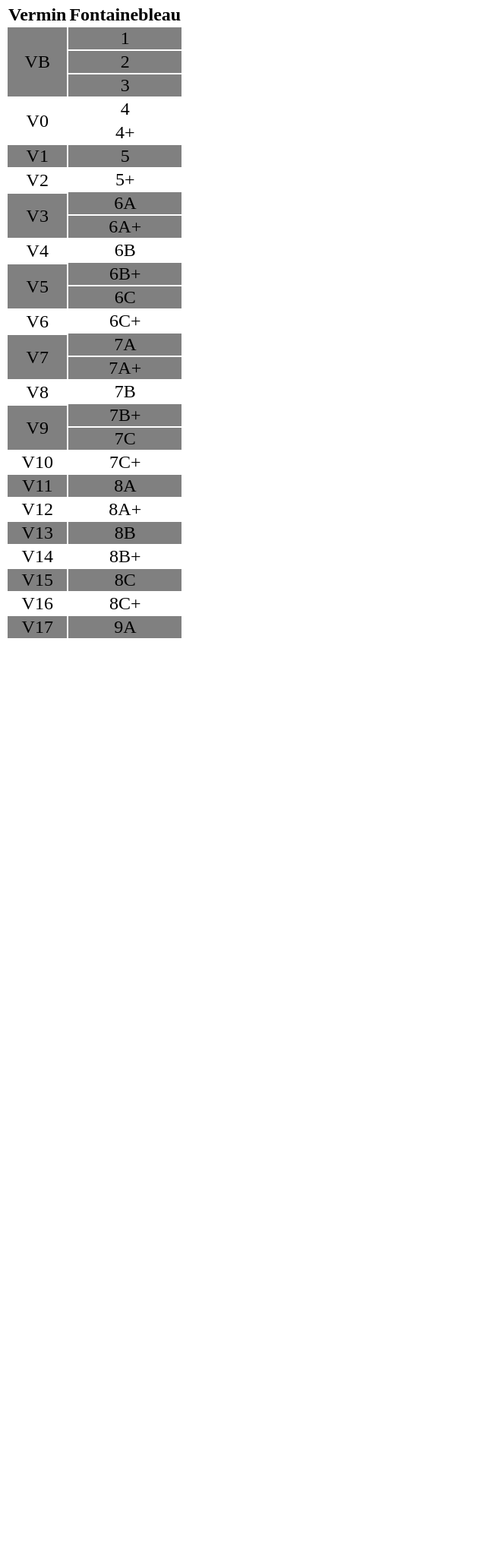
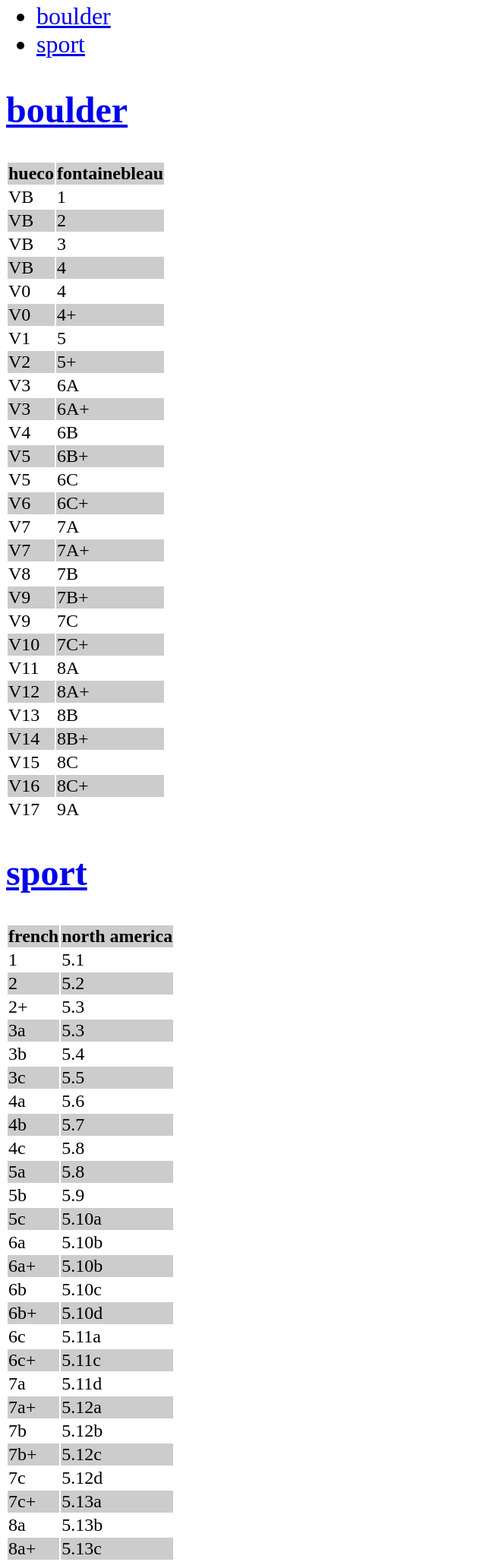
Before and after one commit to reesporte/grade, a plain HTML site: page index.html in a window 1280 px wide. Shown: the part 5-2061 px from the top of the page at 76% size, without its empty margins (0-640 px from the left). Before the commit the page ends 855 px from the top, so only its background shows below. Drawn offline with Linux system fonts and the light colour scheme.

Commit message:
finally add sport grades

```diff
--- a/index.html
+++ b/index.html
@@ -1,221 +1,302 @@
 <html>
   <head>
-        <meta charset="utf-8"/>
-        <title>
-            boulder grade converter
-        </title>
-        <meta name="author" content="Reese Porter"/>
-        <meta name="description" content="boulder grade converter"/>
-        <meta name="viewport" content="width=device-width, initial-scale=1"/>
-        <style> th, td, tr { font-size: x-large } </style>
+    <meta charset="utf-8" />
+    <title>climbing grade conversions</title>
+    <meta name="author" content="Reese Porter" />
+    <meta name="description" content="climbing grade conversions" />
+    <meta name="viewport" content="width=device-width, initial-scale=1" />
+    <style>
+      body {
+        font-size: xx-large;
+      }
+      tbody {
+        font-size: x-large;
+      }
+      tbody tr:nth-child(odd) {
+        background-color: #cccccc;
+      }
+    </style>
   </head>
   <body>
+    <div id="top">
+      <ul>
+        <li><a href="#boulder">boulder</a></li>
+        <li><a href="#sport">sport</a></li>
+      </ul>
+    </div>
+    <div id="boulder">
+      <a href="#top"><h2>boulder</h2></a>
       <table>
         <tbody>
           <tr>
-                    <th>
-                        Vermin
-                    </th>
-                    <th>
-                        Fontainebleau
-                    </th>
+            <th>hueco</th>
+            <th>fontainebleau</th>
           </tr>
-                <tr align="center" bgcolor="gray">
-                    <td rowspan="3">
-                        VB
-                    </td>
-                    <td>
-                        1
-                    </td>
+          <tr>
+            <td>VB</td>
+            <td>1</td>
           </tr>
-                <tr align="center" bgcolor="gray">
-                    <td>
-                        2
-                    </td>
+          <tr>
+            <td>VB</td>
+            <td>2</td>
           </tr>
-                <tr align="center" bgcolor="gray">
-                    <td>
-                        3
-                    </td>
+          <tr>
+            <td>VB</td>
+            <td>3</td>
           </tr>
-                <tr align="center">
-                    <td rowspan="2">
-                        V0
-                    </td>
-                    <td>
-                        4
-                    </td>
+          <tr>
+            <td>VB</td>
+            <td>4</td>
           </tr>
-                <tr align="center">
-                    <td>
-                        4+
-                    </td>
+          <tr>
+            <td>V0</td>
+            <td>4</td>
           </tr>
-                <tr align="center" bgcolor="gray">
-                    <td>
-                        V1
-                    </td>
-                    <td>
-                        5
-                    </td>
+          <tr>
+            <td>V0</td>
+            <td>4+</td>
           </tr>
-                <tr align="center">
-                    <td rowspan="2">
-                        V2
-                    </td>
-                    <td>
-                        5+
-                    </td>
+          <tr>
+            <td>V1</td>
+            <td>5</td>
           </tr>
-                <tr align="center" bgcolor="gray">
-                    <td rowspan="2">
-                        6A
-                    </td>
+          <tr>
+            <td>V2</td>
+            <td>5+</td>
           </tr>
-                <tr align="center" bgcolor="gray">
-                    <td rowspan="2">
-                        V3
-                    </td>
+          <tr>
+            <td>V3</td>
+            <td>6A</td>
           </tr>
-                <tr align="center" bgcolor="gray">
-                    <td>
-                        6A+
-                    </td>
+          <tr>
+            <td>V3</td>
+            <td>6A+</td>
           </tr>
-                <tr align="center">
-                    <td rowspan="2">
-                        V4
-                    </td>
-                    <td>
-                        6B
-                    </td>
+          <tr>
+            <td>V4</td>
+            <td>6B</td>
           </tr>
-                <tr align="center" bgcolor="gray">
-                    <td rowspan="2">
-                        6B+
-                    </td>
+          <tr>
+            <td>V5</td>
+            <td>6B+</td>
           </tr>
-                <tr align="center" bgcolor="gray">
-                    <td rowspan="2">
-                        V5
-                    </td>
+          <tr>
+            <td>V5</td>
+            <td>6C</td>
           </tr>
-                <tr align="center" bgcolor="gray">
-                    <td>
-                        6C
-                    </td>
+          <tr>
+            <td>V6</td>
+            <td>6C+</td>
           </tr>
-                <tr align="center">
-                    <td rowspan="2">
-                        V6
-                    </td>
-                    <td>
-                        6C+
-                    </td>
+          <tr>
+            <td>V7</td>
+            <td>7A</td>
           </tr>
-                <tr align="center" bgcolor="gray">
-                    <td rowspan="2">
-                        7A
-                    </td>
+          <tr>
+            <td>V7</td>
+            <td>7A+</td>
           </tr>
-                <tr align="center" bgcolor="gray">
-                    <td rowspan="2">
-                        V7
-                    </td>
+          <tr>
+            <td>V8</td>
+            <td>7B</td>
           </tr>
-                <tr align="center" bgcolor="gray">
-                    <td>
-                        7A+
-                    </td>
+          <tr>
+            <td>V9</td>
+            <td>7B+</td>
           </tr>
-                <tr align="center">
-                    <td rowspan="2">
-                        V8
-                    </td>
-                    <td>
-                        7B
-                    </td>
+          <tr>
+            <td>V9</td>
+            <td>7C</td>
           </tr>
-                <tr align="center" bgcolor="gray">
-                    <td rowspan="2">
-                        7B+
-                    </td>
+          <tr>
+            <td>V10</td>
+            <td>7C+</td>
           </tr>
-                <tr align="center" bgcolor="gray">
-                    <td rowspan="2">
-                        V9
-                    </td>
+          <tr>
+            <td>V11</td>
+            <td>8A</td>
           </tr>
-                <tr align="center" bgcolor="gray">
-                    <td>
-                        7C
-                    </td>
+          <tr>
+            <td>V12</td>
+            <td>8A+</td>
           </tr>
-                <tr align="center">
-                    <td>
-                        V10
-                    </td>
-                    <td>
-                        7C+
-                    </td>
+          <tr>
+            <td>V13</td>
+            <td>8B</td>
           </tr>
-                <tr align="center" bgcolor="gray">
-                    <td>
-                        V11
-                    </td>
-                    <td>
-                        8A
-                    </td>
+          <tr>
+            <td>V14</td>
+            <td>8B+</td>
           </tr>
-                <tr align="center">
-                    <td>
-                        V12
-                    </td>
-                    <td>
-                        8A+
-                    </td>
+          <tr>
+            <td>V15</td>
+            <td>8C</td>
           </tr>
-                <tr align="center" bgcolor="gray">
-                    <td>
-                        V13
-                    </td>
-                    <td>
-                        8B
-                    </td>
+          <tr>
+            <td>V16</td>
+            <td>8C+</td>
           </tr>
-                <tr align="center">
-                    <td>
-                        V14
-                    </td>
-                    <td>
-                        8B+
-                    </td>
-                </tr>
-                <tr align="center" bgcolor="gray">
-                    <td>
-                        V15
-                    </td>
-                    <td>
-                        8C
-                    </td>
-                </tr>
-                <tr align="center">
-                    <td>
-                        V16
-                    </td>
-                    <td>
-                        8C+
-                    </td>
-                </tr>
-                <tr align="center" bgcolor="gray">
-                    <td>
-                        V17
-                    </td>
-                    <td>
-                        9A
-                    </td>
+          <tr>
+            <td>V17</td>
+            <td>9A</td>
           </tr>
         </tbody>
       </table>
+    </div>
+    <div id="sport">
+      <a href="#top"><h2>sport</h2></a>
+      <table>
+        <tbody>
+          <tr>
+            <th>french</th>
+            <th>north america</th>
+          </tr>
+          <tr>
+            <td>1</td>
+            <td>5.1</td>
+          </tr>
+          <tr>
+            <td>2</td>
+            <td>5.2</td>
+          </tr>
+          <tr>
+            <td>2+</td>
+            <td>5.3</td>
+          </tr>
+          <tr>
+            <td>3a</td>
+            <td>5.3</td>
+          </tr>
+          <tr>
+            <td>3b</td>
+            <td>5.4</td>
+          </tr>
+          <tr>
+            <td>3c</td>
+            <td>5.5</td>
+          </tr>
+          <tr>
+            <td>4a</td>
+            <td>5.6</td>
+          </tr>
+          <tr>
+            <td>4b</td>
+            <td>5.7</td>
+          </tr>
+          <tr>
+            <td>4c</td>
+            <td>5.8</td>
+          </tr>
+          <tr>
+            <td>5a</td>
+            <td>5.8</td>
+          </tr>
+          <tr>
+            <td>5b</td>
+            <td>5.9</td>
+          </tr>
+          <tr>
+            <td>5c</td>
+            <td>5.10a</td>
+          </tr>
+          <tr>
+            <td>6a</td>
+            <td>5.10b</td>
+          </tr>
+          <tr>
+            <td>6a+</td>
+            <td>5.10b</td>
+          </tr>
+          <tr>
+            <td>6b</td>
+            <td>5.10c</td>
+          </tr>
+          <tr>
+            <td>6b+</td>
+            <td>5.10d</td>
+          </tr>
+          <tr>
+            <td>6c</td>
+            <td>5.11a</td>
+          </tr>
+          <tr>
+            <td>6c+</td>
+            <td>5.11c</td>
+          </tr>
+          <tr>
+            <td>7a</td>
+            <td>5.11d</td>
+          </tr>
+          <tr>
+            <td>7a+</td>
+            <td>5.12a</td>
+          </tr>
+          <tr>
+            <td>7b</td>
+            <td>5.12b</td>
+          </tr>
+          <tr>
+            <td>7b+</td>
+            <td>5.12c</td>
+          </tr>
+          <tr>
+            <td>7c</td>
+            <td>5.12d</td>
+          </tr>
+          <tr>
+            <td>7c+</td>
+            <td>5.13a</td>
+          </tr>
+          <tr>
+            <td>8a</td>
+            <td>5.13b</td>
+          </tr>
+          <tr>
+            <td>8a+</td>
+            <td>5.13c</td>
+          </tr>
+          <tr>
+            <td>8b</td>
+            <td>5.13d</td>
+          </tr>
+          <tr>
+            <td>8b+</td>
+            <td>5.14a</td>
+          </tr>
+          <tr>
+            <td>8c</td>
+            <td>5.14b</td>
+          </tr>
+          <tr>
+            <td>8c+</td>
+            <td>5.14c</td>
+          </tr>
+          <tr>
+            <td>9a</td>
+            <td>5.14d</td>
+          </tr>
+          <tr>
+            <td>9a+</td>
+            <td>5.15a</td>
+          </tr>
+          <tr>
+            <td>9b</td>
+            <td>5.15b</td>
+          </tr>
+          <tr>
+            <td>9b+</td>
+            <td>5.15c</td>
+          </tr>
+          <tr>
+            <td>9c</td>
+            <td>5.15d</td>
+          </tr>
+          <tr>
+            <td>9c+</td>
+            <td>5.16a</td>
+          </tr>
+        </tbody>
+      </table>
+    </div>
   </body>
 </html>
```
Also changed, not shown: boulder.csv (added, +28 -0 lines), sport.csv (added, +37 -0 lines). Lines whose indentation alone changed are shown as unchanged.
